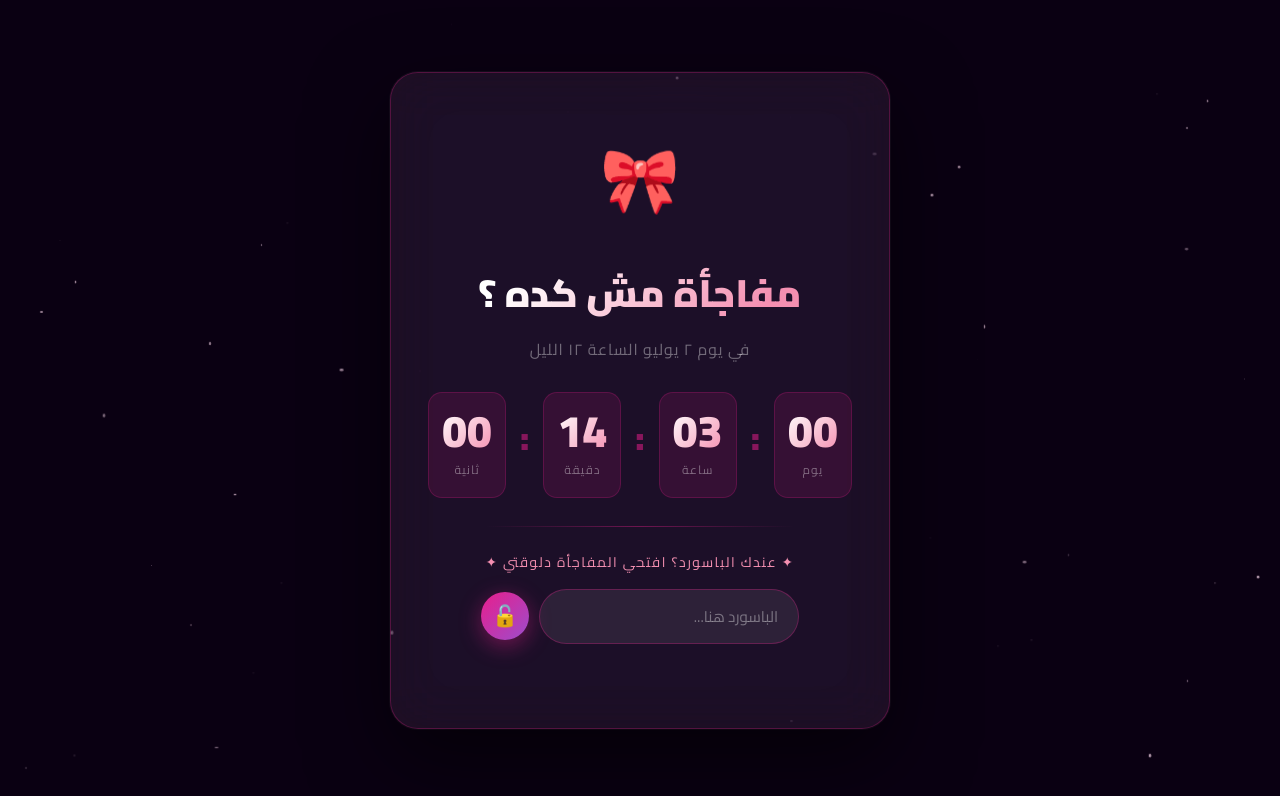
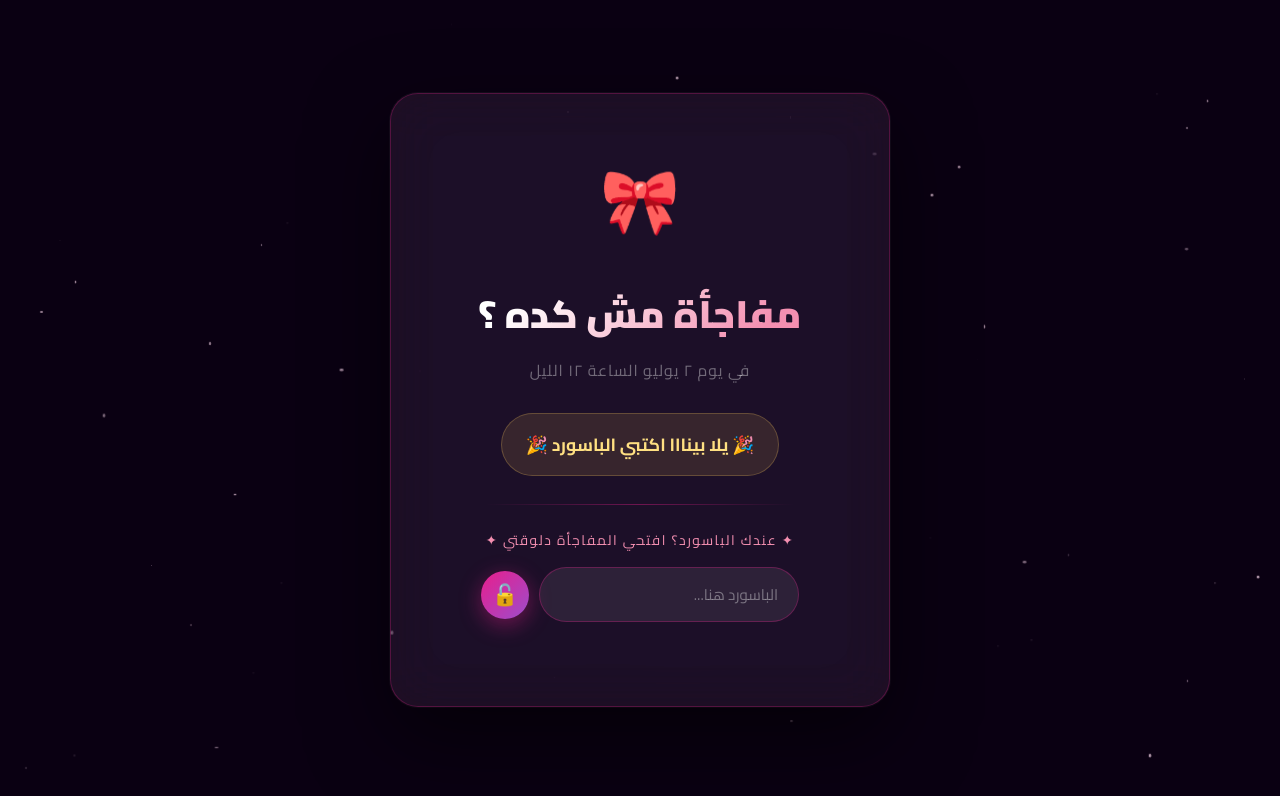
Before and after one commit to muhamednizar/Tabark-Birthday, a plain HTML site: page index.html in a window 1280 px wide. Shown: the top 796 px of the page. Drawn offline with Linux system fonts and the light colour scheme; animation ran at ten frames a second.

Commit message:
Temp: unlock site for testing

```diff
--- a/index.html
+++ b/index.html
@@ -651,7 +651,7 @@
      LOCK SCREEN — Countdown + Password
      الباسورد: تبارك  ← غيّره هنا لو عايز
   ══════════════════════════════════════ */
-  const BIRTHDAY_TS  = new Date('2026-07-02T00:00:00').getTime();
+  const BIRTHDAY_TS  = new Date('2026-07-01T00:00:00').getTime(); // مؤقت
   const LOCK_PASS    = 'تبارك';   // ← الباسورد
 
   function unlockSite(instant) {
```
